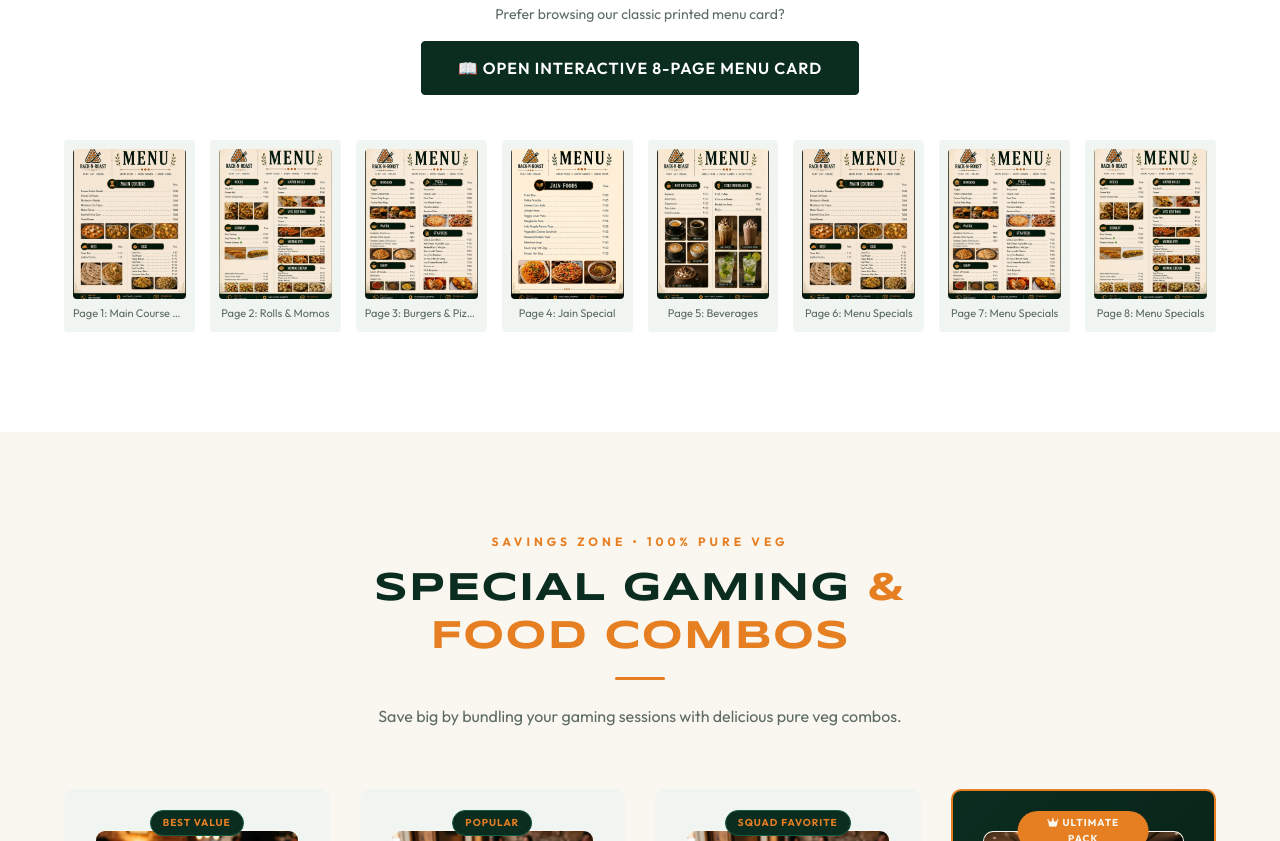
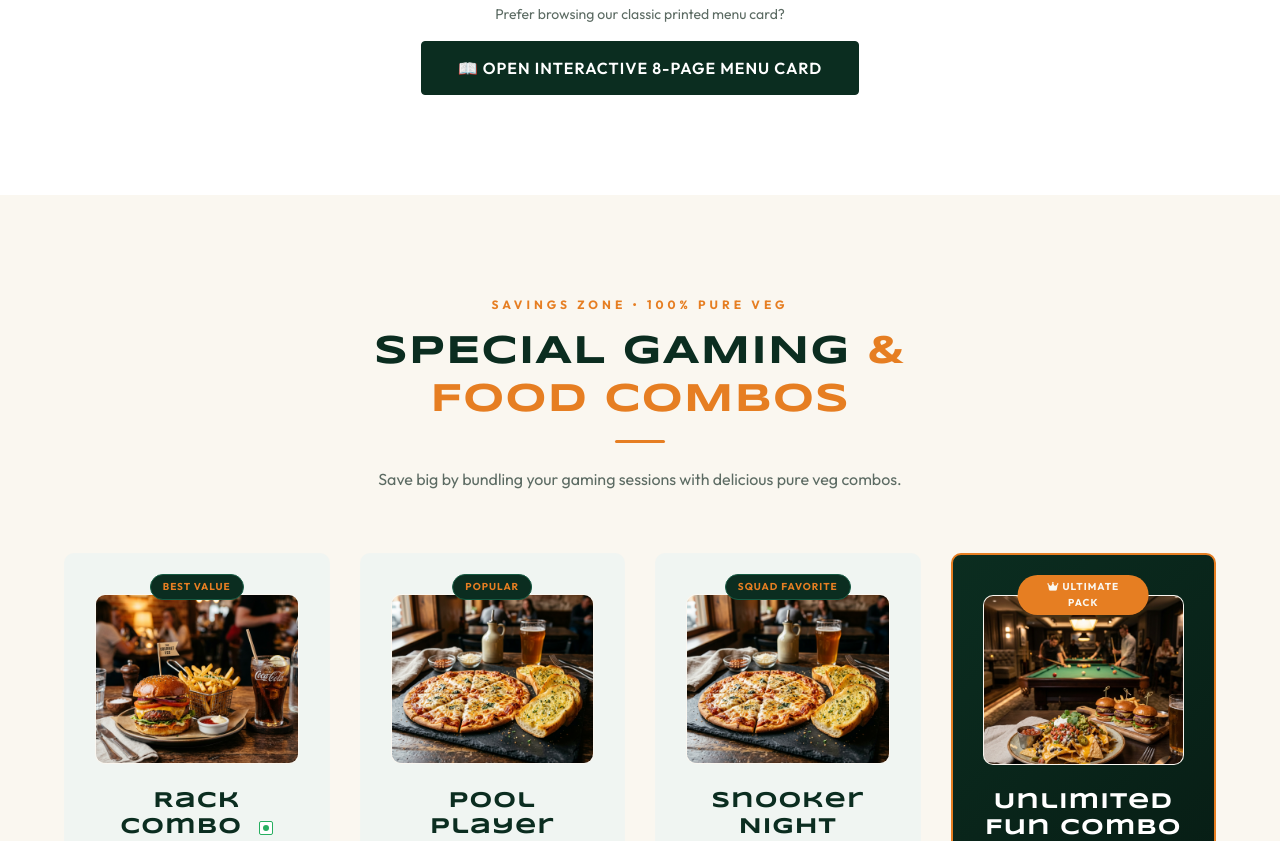
Before and after one commit to officialnirbhay6-lab/racknroast, a plain HTML site: page index.html in a window 1280 px wide. Shown: the part 4691-5532 px from the top of the page. Drawn offline with nearby package versions, Linux system fonts and the light colour scheme; a small style sheet from the web is missing.

Commit message:
Clean main page menu footer so 8 menu card photos open only inside interactive popup modal

```diff
--- a/index.html
+++ b/index.html
@@ -421,43 +421,7 @@
       <!-- Menu Card Download & Gallery Footer -->
       <div class="text-center menu-download-footer reveal-up">
         <p>Prefer browsing our classic printed menu card?</p>
-        <button id="open-menu-modal" class="btn btn-secondary btn-lg" style="margin-bottom: 20px;">📖 Open Interactive 8-Page Menu Card</button>
-
-        <!-- 8 Menu Card Thumbnails Grid -->
-        <div class="menu-card-thumbnails-grid">
-          <div class="menu-card-thumb" data-page="1">
-            <img src="./assets/images/menu_card_page_1.jpg" alt="Menu Card Page 1 - Main Course & Rice">
-            <span>Page 1: Main Course & Rice</span>
-          </div>
-          <div class="menu-card-thumb" data-page="2">
-            <img src="./assets/images/menu_card_page_2.jpg" alt="Menu Card Page 2 - Rolls & Momos">
-            <span>Page 2: Rolls & Momos</span>
-          </div>
-          <div class="menu-card-thumb" data-page="3">
-            <img src="./assets/images/menu_card_page_3.jpg" alt="Menu Card Page 3 - Burgers & Pizza">
-            <span>Page 3: Burgers & Pizza</span>
-          </div>
-          <div class="menu-card-thumb" data-page="4">
-            <img src="./assets/images/menu_card_page_4.jpg" alt="Menu Card Page 4 - Jain Foods">
-            <span>Page 4: Jain Special</span>
-          </div>
-          <div class="menu-card-thumb" data-page="5">
-            <img src="./assets/images/menu_card_page_5.jpg" alt="Menu Card Page 5 - Hot & Cold Beverages">
-            <span>Page 5: Beverages</span>
-          </div>
-          <div class="menu-card-thumb" data-page="6">
-            <img src="./assets/images/menu_card_page_6.jpg" alt="Menu Card Page 6">
-            <span>Page 6: Menu Specials</span>
-          </div>
-          <div class="menu-card-thumb" data-page="7">
-            <img src="./assets/images/menu_card_page_7.jpg" alt="Menu Card Page 7">
-            <span>Page 7: Menu Specials</span>
-          </div>
-          <div class="menu-card-thumb" data-page="8">
-            <img src="./assets/images/menu_card_page_8.jpg" alt="Menu Card Page 8">
-            <span>Page 8: Menu Specials</span>
-          </div>
-        </div>
+        <button id="open-menu-modal" class="btn btn-secondary btn-lg">📖 Open Interactive 8-Page Menu Card</button>
       </div>
     </div>
   </section>
```
